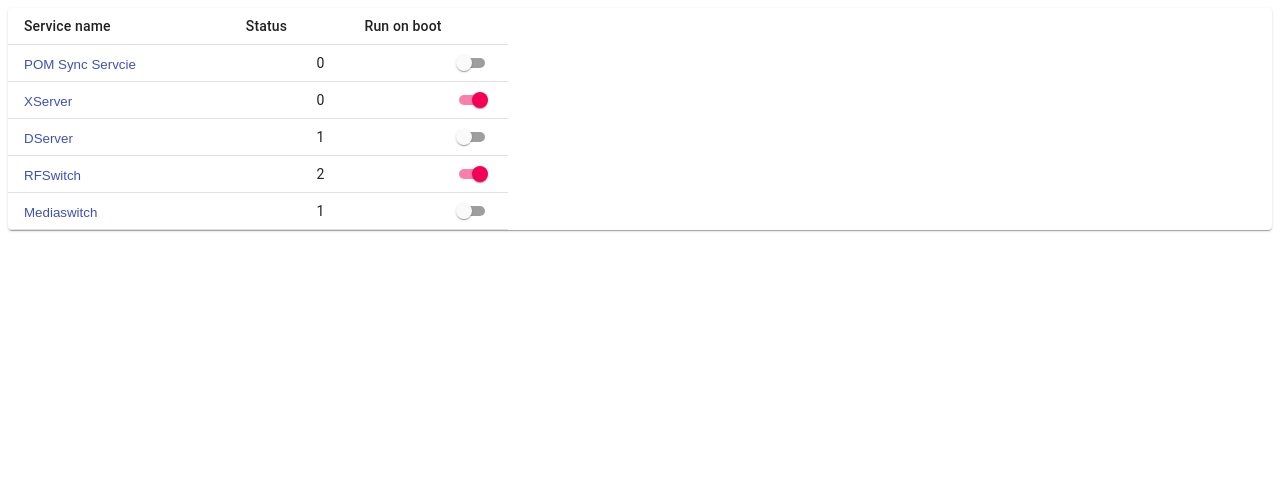
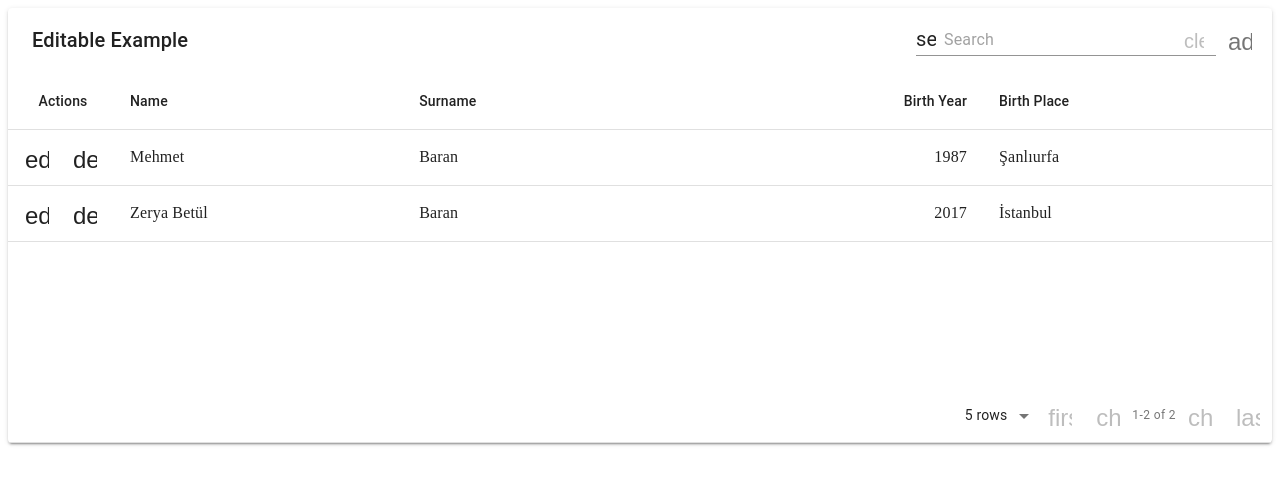
Before and after one commit to t76539/app3, a React (Create React App) app: page / in a window 1280 px wide. Shown: the top 484 px of the page. Built offline with nearby package versions, Linux system fonts and the light colour scheme.

Commit message:
Добавлен MaterialTableDemo

```diff
--- a/package.json
+++ b/package.json
@@ -12,6 +12,7 @@
     "bootstrap": "^4.4.1",
     "i18next": "^19.4.1",
     "i18next-browser-languagedetector": "^4.0.2",
+    "material-table": "^1.57.2",
     "material-ui-popup-state": "^1.5.4",
     "react": "^16.13.1",
     "react-app-polyfill": "^1.0.6",
--- a/src/DenseTable.js
+++ b/src/DenseTable.js
@@ -34,9 +34,9 @@ export default function DenseTable() {
     const classes = useStyles();
     const [checked, setChecked] = React.useState(false);
 
-    const toggleChecked = () => {
-        //setChecked((prev) => !prev);
-
+    const toggleChecked = (event) => {
+        console.log("test:" + event.target.checked);
+        setChecked((prev) => !prev);
     };
 
     return (
--- /dev/null
+++ b/src/MaterialTableDemo.js
@@ -0,0 +1,71 @@
+import React from 'react';
+import MaterialTable from 'material-table';
+
+export default function MaterialTableDemo() {
+    const [state, setState] = React.useState({
+        columns: [
+            { title: 'Name', field: 'name' },
+            { title: 'Surname', field: 'surname' },
+            { title: 'Birth Year', field: 'birthYear', type: 'numeric' },
+            {
+                title: 'Birth Place',
+                field: 'birthCity',
+                lookup: { 34: 'İstanbul', 63: 'Şanlıurfa' },
+            },
+        ],
+        data: [
+            { name: 'Mehmet', surname: 'Baran', birthYear: 1987, birthCity: 63 },
+            {
+                name: 'Zerya Betül',
+                surname: 'Baran',
+                birthYear: 2017,
+                birthCity: 34,
+            },
+        ],
+    });
+
+    return (
+        <MaterialTable
+            title="Editable Example"
+            columns={state.columns}
+            data={state.data}
+            editable={{
+                onRowAdd: (newData) =>
+                    new Promise((resolve) => {
+                        setTimeout(() => {
+                            resolve();
+                            setState((prevState) => {
+                                const data = [...prevState.data];
+                                data.push(newData);
+                                return { ...prevState, data };
+                            });
+                        }, 600);
+                    }),
+                onRowUpdate: (newData, oldData) =>
+                    new Promise((resolve) => {
+                        setTimeout(() => {
+                            resolve();
+                            if (oldData) {
+                                setState((prevState) => {
+                                    const data = [...prevState.data];
+                                    data[data.indexOf(oldData)] = newData;
+                                    return { ...prevState, data };
+                                });
+                            }
+                        }, 600);
+                    }),
+                onRowDelete: (oldData) =>
+                    new Promise((resolve) => {
+                        setTimeout(() => {
+                            resolve();
+                            setState((prevState) => {
+                                const data = [...prevState.data];
+                                data.splice(data.indexOf(oldData), 1);
+                                return { ...prevState, data };
+                            });
+                        }, 600);
+                    }),
+            }}
+        />
+    );
+}
--- a/src/index.js
+++ b/src/index.js
@@ -2,6 +2,7 @@ import 'react-app-polyfill/ie11';
 import 'react-app-polyfill/stable';
 import React from 'react';
 import ReactDOM from 'react-dom';
+import MaterialTableDemo from './MaterialTableDemo';
 import DenseTable from './DenseTable';
 import Main from './Main';
 import App from './App';
@@ -14,7 +15,8 @@ import LocalizationDemo from './LocalizationDemo';
 // Importing the Bootstrap CSS
 //import 'bootstrap/dist/css/bootstrap.min.css';
 
-ReactDOM.render(<DenseTable />,  document.getElementById('Main'));
+ReactDOM.render(<MaterialTableDemo />,  document.getElementById('Main'));
+//ReactDOM.render(<DenseTable />,  document.getElementById('Main'));
 //ReactDOM.render(<Main />,  document.getElementById('Main'));
 //ReactDOM.render(<App />,  document.getElementById('App'));
 //ReactDOM.render(<SimpleTabs />,  document.getElementById('SimpleTabs'));
```
Also changed, not shown: 1 other file (tests, documents, lock files or other folders).
